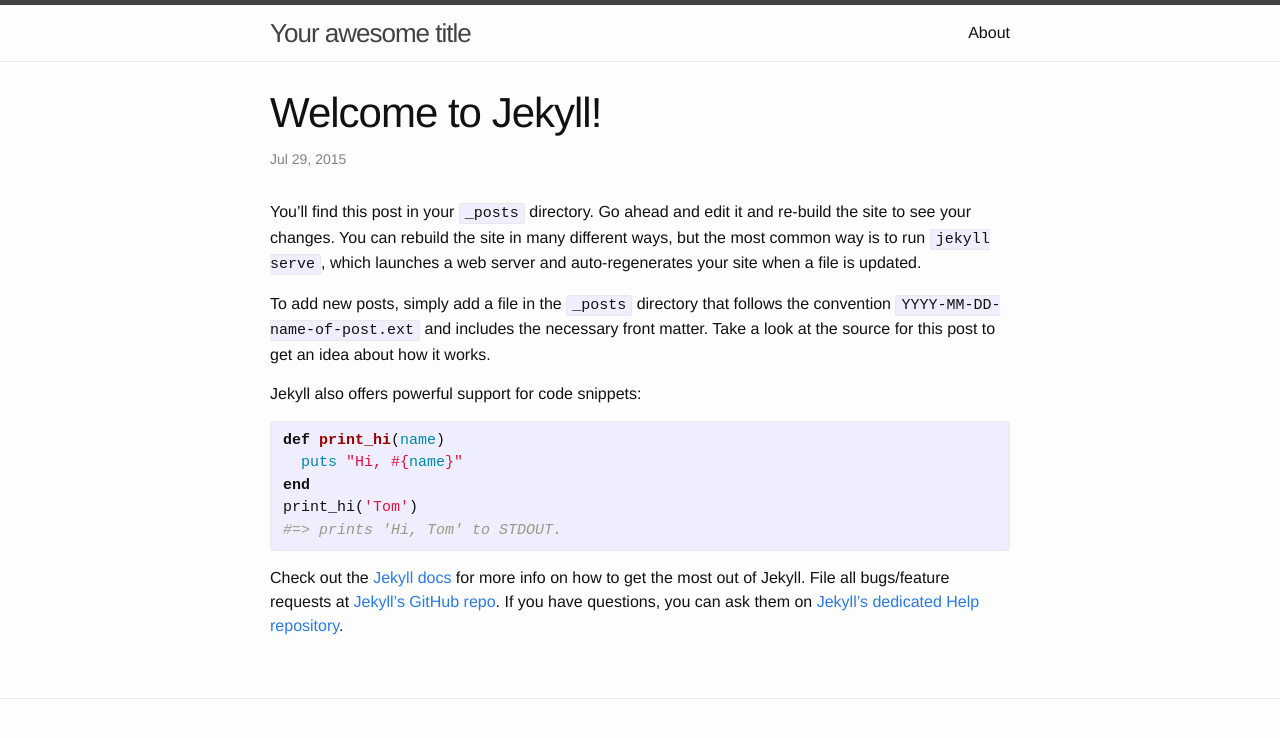
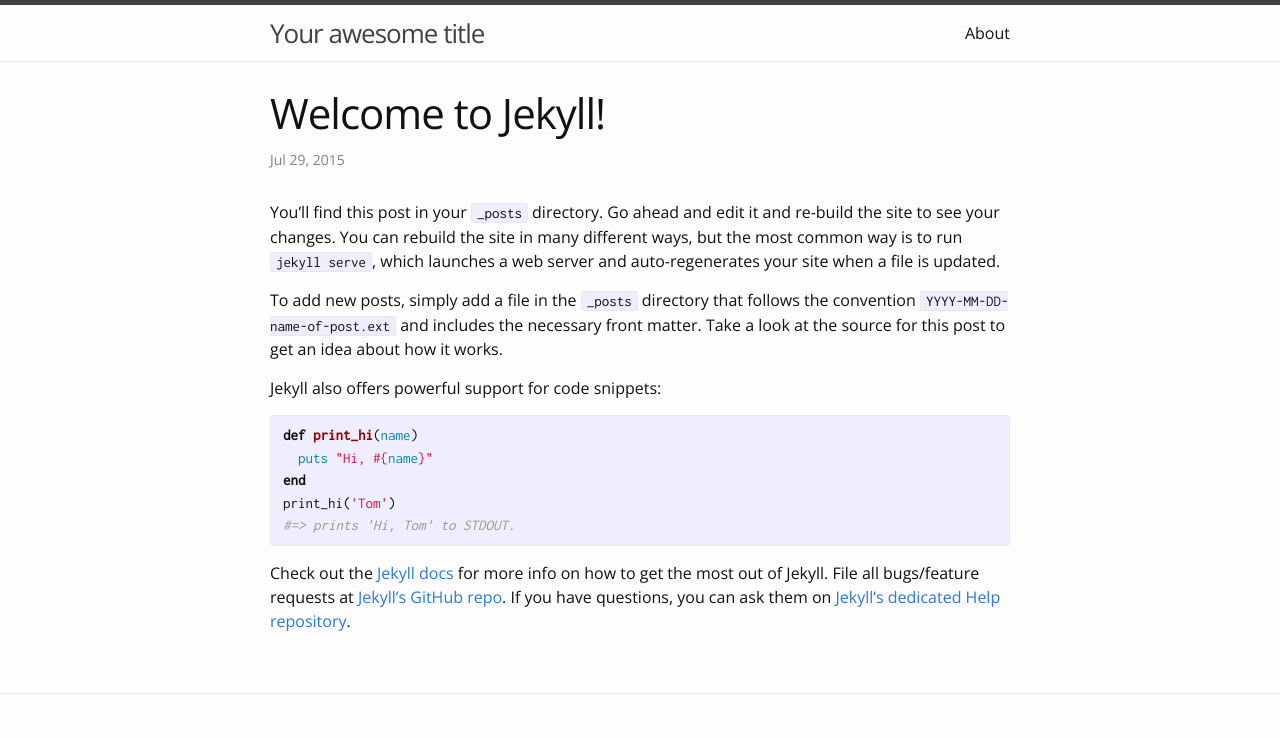
Before and after one commit to grandmarnier/grandmarnier.github.io, a Jekyll site: the page built from _posts/2015-07-29-welcome-to-jekyll.markdown, in a window 1280 px wide. Shown: the top 738 px of the page. Built offline with Jekyll 4.4.1, drawn with Linux system fonts in a browser that asks for light colours.

Commit message:
메인, 코드 폰트 설정

```diff
--- a/_sass/_base.scss
+++ b/_sass/_base.scss
@@ -127,6 +127,7 @@ blockquote {
  */
 pre,
 code {
+    font-family: $code-font-family;
     font-size: 15px;
     border: 1px solid $grey-color-light;
     border-radius: 3px;
--- a/css/main.scss
+++ b/css/main.scss
@@ -2,11 +2,12 @@
 # Only the main Sass file needs front matter (the dashes are enough)
 ---
 @charset "utf-8";
-
-
+@import url(http://fonts.googleapis.com/css?family=Open+Sans);
+@import url(http://fonts.googleapis.com/css?family=Inconsolata);
 
 // Our variables
-$base-font-family: Helvetica, Arial, sans-serif;
+$base-font-family: 'Open Sans', 'Malgun Gothic', 'APPLE SD Gothic Neo', 'Nanum Barun Gothic', 'Nanum Gothic', sans-serif;
+$code-font-family: 'Inconsolata', 'Malgun Gothic', 'APPLE SD Gothic Neo', 'Nanum Barun Gothic', 'Nanum Gothic', sans-serif;
 $base-font-size:   16px;
 $small-font-size:  $base-font-size * 0.875;
 $base-line-height: 1.5;
```
